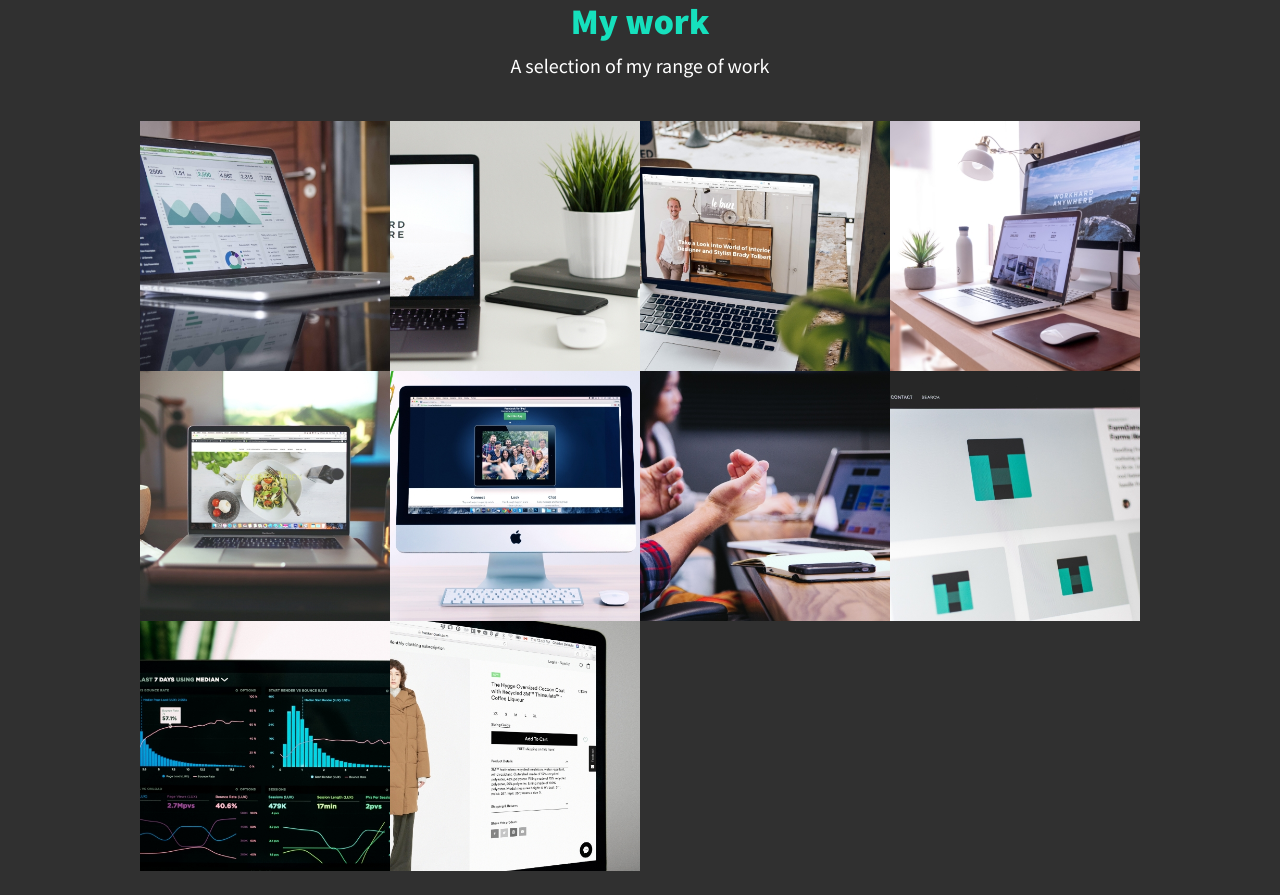
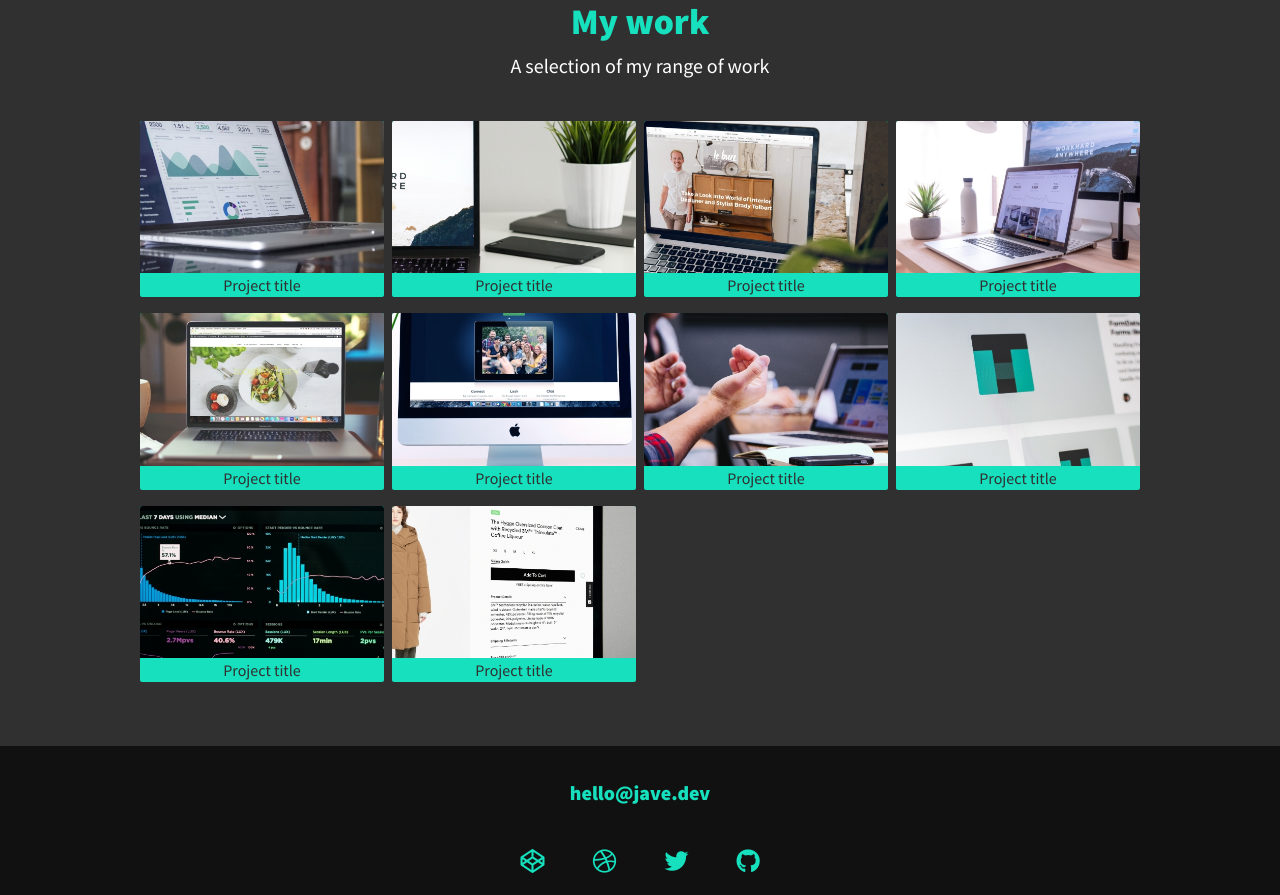
Before and after one commit to tasxatzial/janedoe-website, a plain HTML site: page src/index.html in a window 1280 px wide. Shown: the part 1420-2315 px from the top of the page. Drawn offline with Linux system fonts and the light colour scheme.

Commit message:
improve accessibility in the work section
slightly round all images

```diff
--- a/src/css/styles.css
+++ b/src/css/styles.css
@@ -40,11 +40,6 @@ body.js-no-scroll {
     outline-offset: 2px;
 }
 
-.js-focus-visible .focus-visible.work-link {
-    position: relative;
-    z-index: 10;
-}
-
 @supports selector(:focus-visible) {
     :focus:not(:focus-visible) {
         outline: none;
@@ -53,11 +48,6 @@ body.js-no-scroll {
     :focus-visible {
         outline: 3px dotted var(--color-primary);
         outline-offset: 3px;
-    }
-
-    :focus-visible.work-link {
-        position: relative;
-        z-index: 10;
     }
 }
 
@@ -106,14 +96,14 @@ a {
 }
 
 .work-link {
-    display: block;
+    isolation: isolate;
+    display: flex;
+    flex-direction: column;
     overflow: hidden;
     background-color: var(--color-primary);
 }
 
 .work-link:active {
-    position: relative;
-    z-index: 10;
     outline: 2px solid var(--color-primary);
     outline-offset: 3px;
 }
@@ -168,6 +158,8 @@ svg {
 }
 
 .work-image {
+    aspect-ratio: 1.6;
+    object-fit: cover;
     transition: transform .5s,
                 opacity .25s;
 }
@@ -176,6 +168,10 @@ svg {
 .work-image:hover {
     transform: scale(1.1);
     opacity: 0.7;
+}
+
+.rounded-image {
+    border-radius: 0.15rem;
 }
 
 /*===================== TEXT =====================*/
@@ -253,6 +249,12 @@ h3,
 .work-subtitle {
     margin-bottom: 2em;
     color: white;
+}
+
+.project-title {
+    z-index: 5;
+    color: var(--color-dark);
+    background-color: var(--color-primary);
 }
 
 /*===================== BUTTON =====================*/
@@ -390,6 +392,8 @@ footer {
     display: grid;
     justify-items: center;
     grid-template-columns: repeat(auto-fill, minmax(15rem, 1fr));
+    grid-row-gap: 1rem;
+    grid-column-gap: 0.5rem;
     max-width: 62.5rem;
     padding: 0;
     margin-left: auto;
--- a/src/index.html
+++ b/src/index.html
@@ -35,7 +35,7 @@
         <h1 id="home-title" class="home-title">Hi, I'm <strong>Jane Doe</strong></h1>
         <p class="subtitle home-subtitle">front-end dev</p>
         <div class="home-image-container">
-            <img src="img/devjane-01.jpg" alt="face of Jane Doe" class="home-image">
+            <img src="img/devjane-01.jpg" alt="face of Jane Doe" class="home-image rounded-image">
         </div>
     </section>
     <section id="services" class="services" aria-labelledby="services-title">
@@ -64,23 +64,23 @@
             <p>Lorem ipsum dolor sit amet, consectetur adipiscing elit, sed do eiusmod tempor incididunt ut labore et dolore magna aliqua. Ut enim ad minim veniam, quis nostrud exercitation ullamco laboris nisi ut aliquip ex ea commodo consequat.</p>
         </div>
         <div class="about-image-container">
-            <img src="img/devjane-02.jpg" alt="jane joe leaning against a bus" class="about-image">
+            <img src="img/devjane-02.jpg" alt="jane joe leaning against a bus" class="about-image rounded-image">
         </div>
     </section>
     <section id="work" class="work" aria-labelledby="work-title">
         <h2 id="work-title" class="work-title">My work</h2>
         <p class="subtitle work-subtitle">A selection of my range of work</p>
         <ul class="work-images-list" role="list" aria-label="work list">
-            <li><a href="#work" class="work-link"><img src="img/portfolio-01.jpg" alt="description" class="work-image"></a></li>
-            <li><a href="#work" class="work-link"><img src="img/portfolio-02.jpg" alt="description" class="work-image"></a></li>
-            <li><a href="#work" class="work-link"><img src="img/portfolio-03.jpg" alt="description" class="work-image"></a></li>
-            <li><a href="#work" class="work-link"><img src="img/portfolio-04.jpg" alt="description" class="work-image"></a></li>
-            <li><a href="#work" class="work-link"><img src="img/portfolio-05.jpg" alt="description" class="work-image"></a></li>
-            <li><a href="#work" class="work-link"><img src="img/portfolio-06.jpg" alt="description" class="work-image"></a></li>
-            <li><a href="#work" class="work-link"><img src="img/portfolio-07.jpg" alt="description" class="work-image"></a></li>
-            <li><a href="#work" class="work-link"><img src="img/portfolio-08.jpg" alt="description" class="work-image"></a></li>
-            <li><a href="#work" class="work-link"><img src="img/portfolio-09.jpg" alt="description" class="work-image"></a></li>
-            <li><a href="#work" class="work-link"><img src="img/portfolio-10.jpg" alt="description" class="work-image"></a></li>
+            <li><a href="#work" class="work-link rounded-image"><img src="img/portfolio-01.jpg" alt="" class="work-image"><span class="project-title">Project title</span></a></li>
+            <li><a href="#work" class="work-link rounded-image"><img src="img/portfolio-02.jpg" alt="" class="work-image"><span class="project-title">Project title</span></a></li>
+            <li><a href="#work" class="work-link rounded-image"><img src="img/portfolio-03.jpg" alt="" class="work-image"><span class="project-title">Project title</span></a></li>
+            <li><a href="#work" class="work-link rounded-image"><img src="img/portfolio-04.jpg" alt="" class="work-image"><span class="project-title">Project title</span></a></li>
+            <li><a href="#work" class="work-link rounded-image"><img src="img/portfolio-05.jpg" alt="" class="work-image"><span class="project-title">Project title</span></a></li>
+            <li><a href="#work" class="work-link rounded-image"><img src="img/portfolio-06.jpg" alt="" class="work-image"><span class="project-title">Project title</span></a></li>
+            <li><a href="#work" class="work-link rounded-image"><img src="img/portfolio-07.jpg" alt="" class="work-image"><span class="project-title">Project title</span></a></li>
+            <li><a href="#work" class="work-link rounded-image"><img src="img/portfolio-08.jpg" alt="" class="work-image"><span class="project-title">Project title</span></a></li>
+            <li><a href="#work" class="work-link rounded-image"><img src="img/portfolio-09.jpg" alt="" class="work-image"><span class="project-title">Project title</span></a></li>
+            <li><a href="#work" class="work-link rounded-image"><img src="img/portfolio-10.jpg" alt="" class="work-image"><span class="project-title">Project title</span></a></li>
         </ul>
     </section>
     <footer>
```
